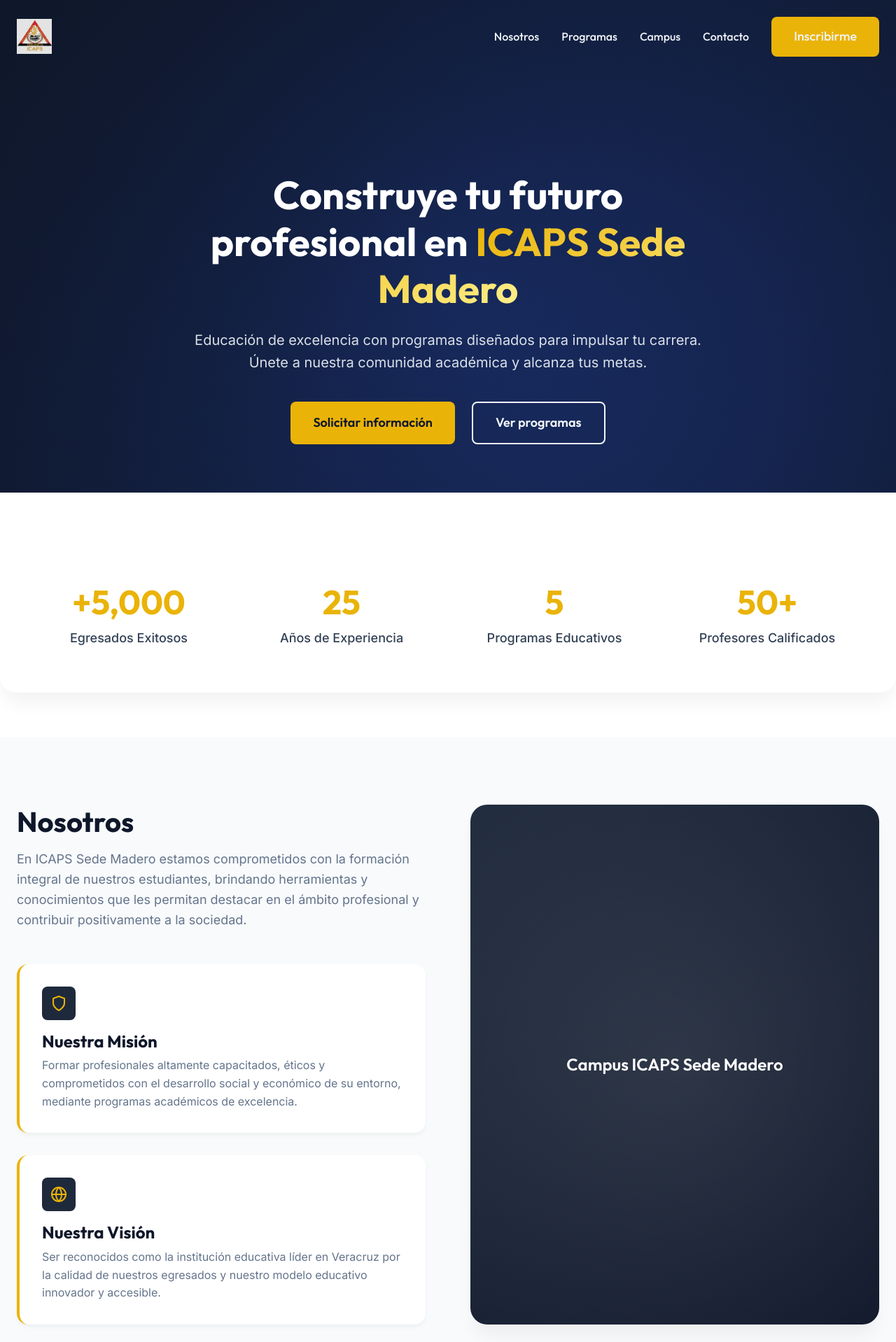
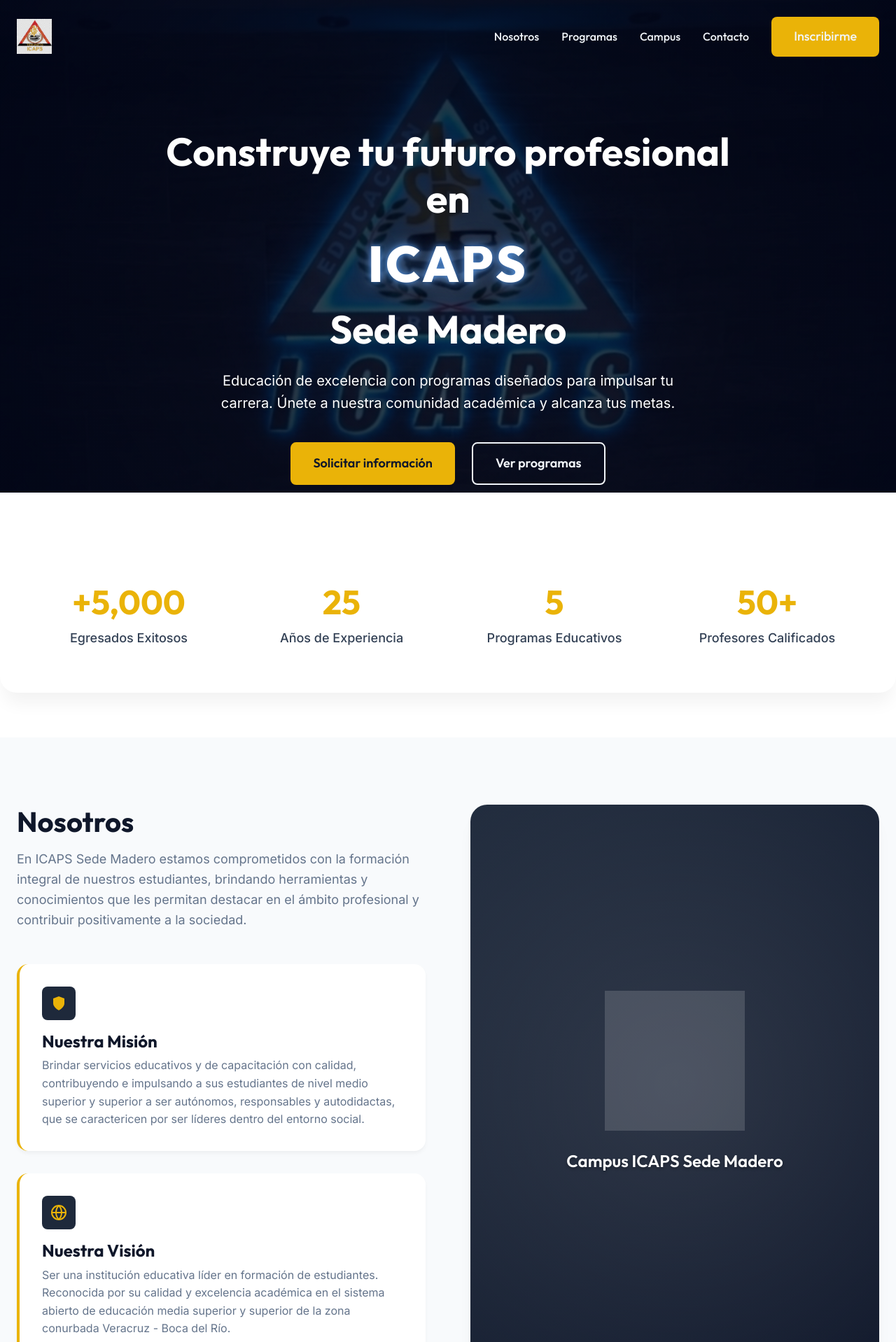
Before and after one commit to VanniBaltazar/icaps-site, a Next.js app: page / in a window 1280 px wide. Shown: the top 1918 px of the page at 70% size. Built offline with nearby package versions, Linux system fonts and the light colour scheme.

Commit message:
Landing-v2.1

```diff
--- a/components/sections/About.jsx
+++ b/components/sections/About.jsx
@@ -16,10 +16,10 @@
             <div className={styles.card}>
               <div className={styles.iconWrapper}>
                 {/* SVG Icon for Mission */}
-                <svg width="24" height="24" viewBox="0 0 24 24" fill="none" stroke="currentColor" strokeWidth="2" strokeLinecap="round" strokeLinejoin="round"><path d="M12 22s8-4 8-10V5l-8-3-8 3v7c0 6 8 10 8 10z"></path></svg>
+                <svg width="24" height="24" viewBox="0 0 24 24" fill="currentColor" stroke="none" strokeWidth="2" strokeLinecap="round" strokeLinejoin="round"><path d="M12 22s8-4 8-10V5l-8-3-8 3v7c0 6 8 10 8 10z"></path></svg>
               </div>
               <h3>Nuestra Misión</h3>
-              <p>Formar profesionales altamente capacitados, éticos y comprometidos con el desarrollo social y económico de su entorno, mediante programas académicos de excelencia.</p>
+              <p>Brindar servicios educativos y de capacitación con calidad, contribuyendo e impulsando a sus estudiantes de nivel medio superior y superior a ser autónomos, responsables y autodidactas, que se caractericen por ser líderes dentro del entorno social.</p>
             </div>
 
             <div className={styles.card}>
@@ -28,7 +28,7 @@
                 <svg width="24" height="24" viewBox="0 0 24 24" fill="none" stroke="currentColor" strokeWidth="2" strokeLinecap="round" strokeLinejoin="round"><circle cx="12" cy="12" r="10"></circle><path d="M12 2a14.5 14.5 0 0 0 0 20 14.5 14.5 0 0 0 0-20"></path><path d="M2 12h20"></path></svg>
               </div>
               <h3>Nuestra Visión</h3>
-              <p>Ser reconocidos como la institución educativa líder en Veracruz por la calidad de nuestros egresados y nuestro modelo educativo innovador y accesible.</p>
+              <p>Ser una institución educativa líder en formación de estudiantes. Reconocida por su calidad y excelencia académica en el sistema abierto de educación media superior y superior de la zona conurbada Veracruz - Boca del Río.</p>
             </div>
           </div>
         </div>
@@ -37,6 +37,7 @@
           {/* Using a placeholder gradient/abstract since we don't have campus photos yet.
               When real photos are added, replace this div with an img tag. */}
           <div className={styles.imagePlaceholder}>
+            <img src="/logo.png" alt="ICAPS Logo" className={styles.aboutLogo} />
             <span className={styles.imageText}>Campus ICAPS Sede Madero</span>
           </div>
         </div>
--- a/components/sections/About.module.css
+++ b/components/sections/About.module.css
@@ -77,6 +77,28 @@
   box-shadow: var(--shadow-lg);
   overflow: hidden;
   position: relative;
+  flex-direction: column;
+  padding: 2rem;
+  text-align: center;
+}
+
+.aboutLogo {
+  width: 200px;
+  height: auto;
+  opacity: 0.15;
+  filter: brightness(0) invert(1); /* Makes the logo white for the dark gradient */
+  margin-bottom: 1.5rem;
+  transition: var(--transition);
+}
+
+.imagePlaceholder:hover .aboutLogo {
+  opacity: 0.25;
+  transform: scale(1.05);
+}
+
+.imageText {
+  z-index: 1;
+  text-shadow: 0 2px 4px rgba(0,0,0,0.3);
 }
 
 .imagePlaceholder::before {
--- a/components/sections/Hero.jsx
+++ b/components/sections/Hero.jsx
@@ -7,7 +7,11 @@
       <div className={styles.overlay}></div>
       <div className={`container ${styles.heroContent} animate-fade-up`}>
         <h1 className={styles.title}>
-          Construye tu futuro profesional en <span className="text-gradient">ICAPS Sede Madero</span>
+          Construye tu futuro profesional en
+          <div className={styles.icapsContainer}>
+            <span className={styles.icapsEmphasis}>ICAPS</span>
+          </div>
+          Sede Madero
         </h1>
         <p className={styles.subtitle}>
           Educación de excelencia con programas diseñados para impulsar tu carrera. Únete a nuestra comunidad académica y alcanza tus metas.
--- a/components/sections/Hero.module.css
+++ b/components/sections/Hero.module.css
@@ -4,18 +4,33 @@
   display: flex;
   align-items: center;
   justify-content: center;
-  background-color: var(--primary);
-  /* Use a nice dark blue gradient since we don't have a hero image yet, or use abstract shapes */
-  background: linear-gradient(135deg, var(--primary) 0%, #1e3a8a 100%);
+  background-color: #020617; /* Even darker for better neon contrast */
   overflow: hidden;
   padding-top: 5rem; /* Space for header */
 }
 
-/* We could add an abstract background image or texture here */
+.hero::before {
+  content: '';
+  position: absolute;
+  inset: 0;
+  background-image: url('/images/logoneon.png');
+  background-size: cover;
+  background-position: center;
+  background-repeat: no-repeat;
+  opacity: 0.35; /* Adjusted transparency for a "watermark" effect */
+  z-index: 0;
+  animation: subtleZoom 30s ease-in-out infinite alternate;
+}
+
+@keyframes subtleZoom {
+  from { transform: scale(1.05); }
+  to { transform: scale(1.15); }
+}
+
 .overlay {
   position: absolute;
   inset: 0;
-  background: radial-gradient(circle at center, transparent 0%, rgba(15, 23, 42, 0.8) 100%);
+  background: radial-gradient(circle at center, rgba(15, 23, 42, 0.2) 0%, rgba(2, 6, 23, 0.9) 100%);
   z-index: 1;
 }
 
@@ -23,20 +38,55 @@
   position: relative;
   z-index: 2;
   text-align: center;
-  max-width: 800px;
+  max-width: 900px;
+  display: flex;
+  flex-direction: column;
+  align-items: center;
+  animation: float 6s ease-in-out infinite;
+}
+
+@keyframes float {
+  0%, 100% { transform: translateY(0); }
+  50% { transform: translateY(-10px); }
 }
 
 .title {
   font-size: 3.5rem;
   color: var(--surface);
   margin-bottom: 1.5rem;
+  line-height: 1.2;
+}
+
+.icapsContainer {
+  display: flex;
+  justify-content: center;
+  width: 100%;
+  margin: 1.5rem 0;
+}
+
+.icapsEmphasis {
+  font-family: 'Outfit', sans-serif;
+  font-weight: 800;
+  font-size: 4.5rem;
+  letter-spacing: 0.2rem;
+  color: #fff;
+  text-shadow:
+    0 0 10px rgba(96, 165, 250, 0.8),
+    0 0 20px rgba(96, 165, 250, 0.5),
+    0 0 40px rgba(96, 165, 250, 0.2);
+  display: inline-block;
+  position: relative;
+  line-height: 1;
+  text-transform: uppercase;
 }
 
 .subtitle {
   font-size: 1.25rem;
-  color: var(--text-light);
+  color: #fff; /* Solid white for better readability */
   margin-bottom: 2.5rem;
-  opacity: 0.9;
+  opacity: 1; /* Full opacity */
+  max-width: 700px;
+  text-shadow: 0 2px 4px rgba(0, 0, 0, 0.3);
 }
 
 .actions {
@@ -47,7 +97,8 @@
 
 .wave {
   position: absolute;
-  bottom: -1px; /* Prevent 1px gap */
+  bottom: -1px;
+  /* Prevent 1px gap */
   left: 0;
   width: 100%;
   z-index: 2;
@@ -61,7 +112,11 @@
 
 @media (max-width: 768px) {
   .title {
-    font-size: 2.5rem;
+    font-size: 2.2rem;
+  }
+
+  .icapsEmphasis {
+    font-size: 3rem;
   }
 
   .actions {
```
Also changed, not shown: public/images/logoneon.png (added).
